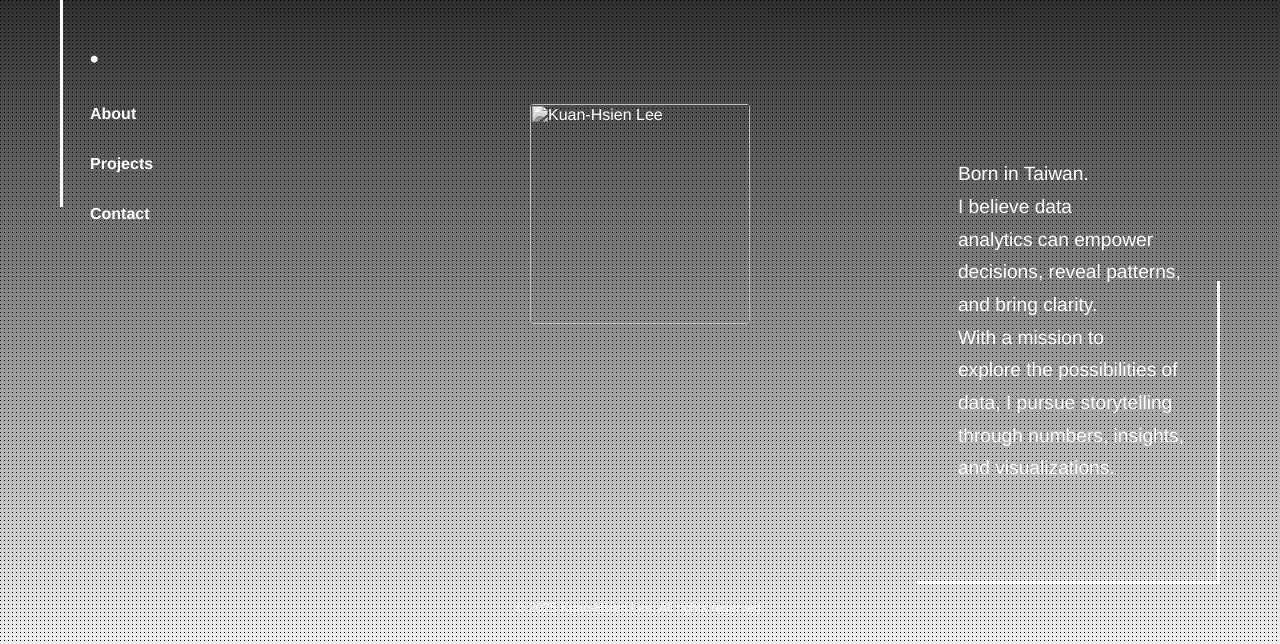
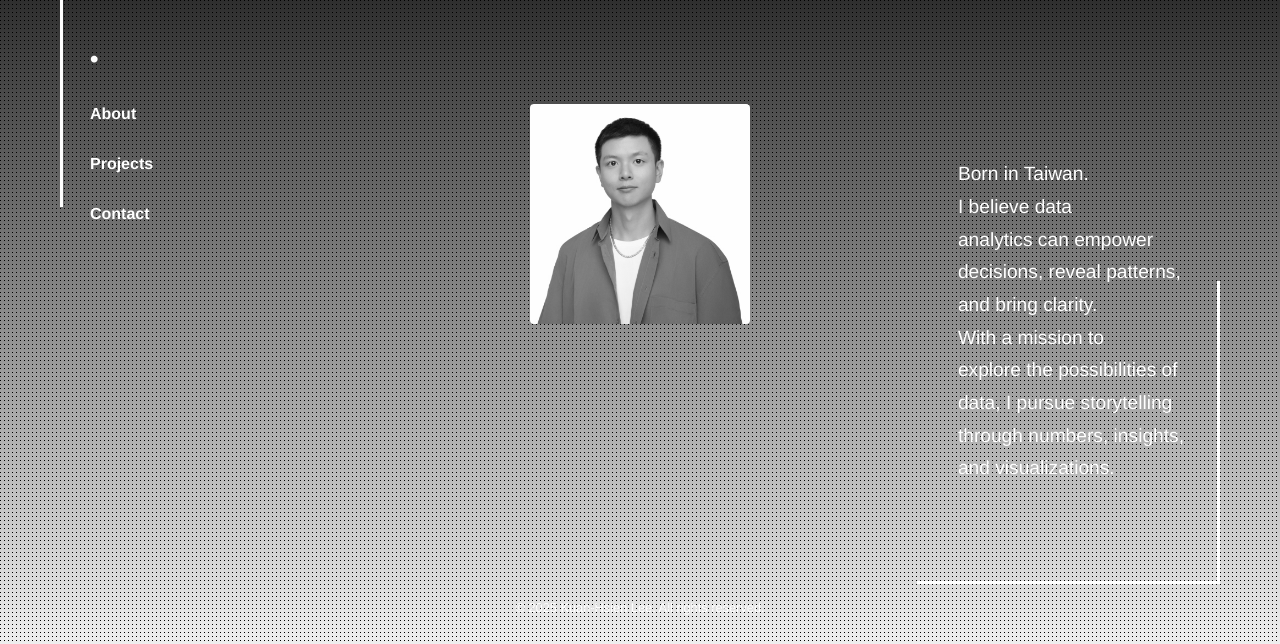
Before and after one commit to kuanhsienl33/portfolio, a plain HTML site: page index.html in a window 1280 px wide. Shown: the part 156-800 px from the top of the page. Drawn offline with Linux system fonts and the light colour scheme.

Commit message:
Update index.html

```diff
--- a/index.html
+++ b/index.html
@@ -167,7 +167,7 @@
   </p>
 </div>
     <div style="position: absolute; top: 50%; left: 50%; transform: translate(-50%, -50%); z-index: 0;">
-  <img src="/mnt/data/1740760120275.jpeg" alt="Kuan-Hsien Lee" style="width: 220px; height: auto; border-radius: 4px; filter: grayscale(100%); mix-blend-mode: lighten;">
+  <img src="images/1740760120275.jpeg" alt="Kuan-Hsien Lee" style="width: 220px; height: auto; border-radius: 4px; filter: grayscale(100%); mix-blend-mode: lighten;">
 </div>
 
   </div>
```
